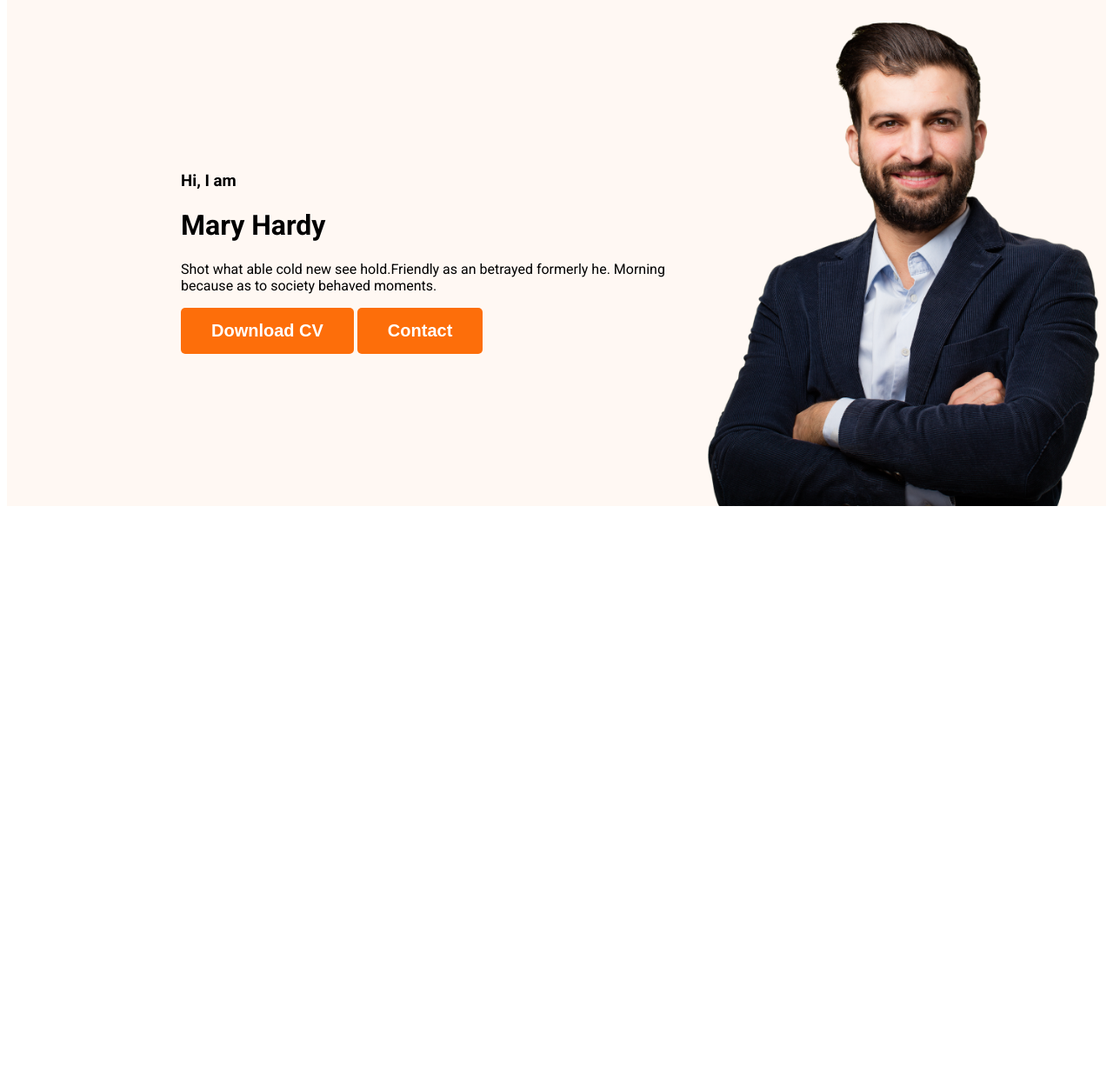
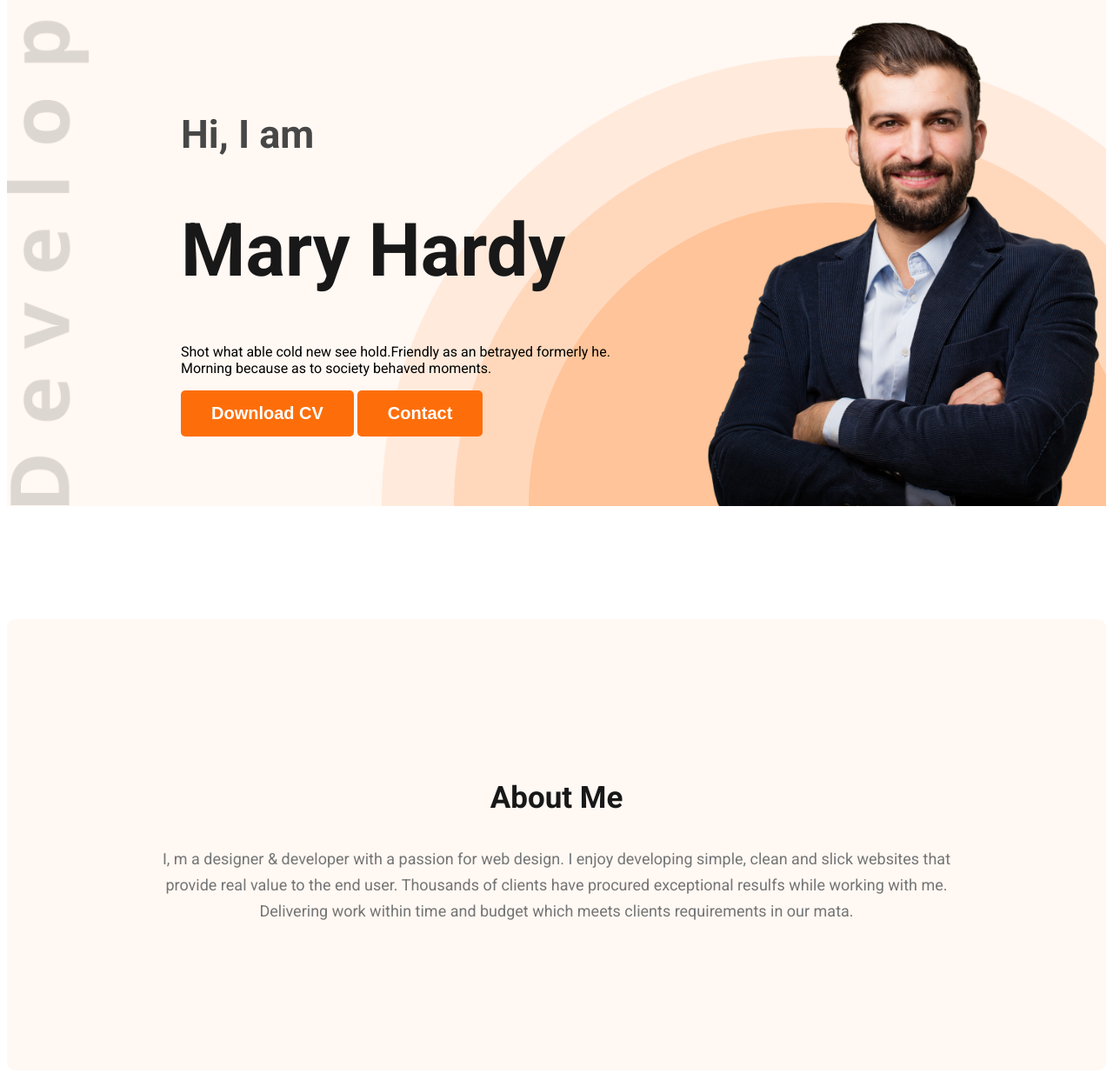
Before and after one commit to AdityaChowdhury2/web-developer-portfolio, a plain HTML site: page index.html in a window 1280 px wide. Shown: the part 148-1382 px from the top of the page at 87% size. Before the commit the page ends 800 px from the top, so only its background shows below. Drawn offline with Linux system fonts and the light colour scheme.

Commit message:
about section created

```diff
--- a/index.html
+++ b/index.html
@@ -26,9 +26,9 @@
 			</nav>
 			<div class="banner">
 				<div class="banner-content">
-					<h3 class="banner-greetings">Hi, I am</h3>
+					<h3 class="banner-greeting">Hi, I am</h3>
 					<h1 class="banner-title">Mary Hardy</h1>
-					<p>
+					<p class="banner-discription">
 						Shot what able cold new see hold.Friendly as an betrayed
 						formerly he. Morning because as to society behaved
 						moments.
@@ -43,7 +43,19 @@
 				/>
 			</div>
 		</header>
-		<main></main>
+		<main>
+			<section class="about">
+				<h3 class="section-title">About Me</h3>
+				<p class="about-description">
+					I, m a designer & developer with a passion for web design. I
+					enjoy developing simple, clean and slick websites that
+					provide real value to the end user. Thousands of clients
+					have procured exceptional resulfs while working with me.
+					Delivering work within time and budget which meets clients
+					requirements in our mata.
+				</p>
+			</section>
+		</main>
 		<footer></footer>
 	</body>
 </html>
--- a/potfolio.css
+++ b/potfolio.css
@@ -46,20 +46,64 @@ nav li>a {
 /* Header related Style */
 .header {
     background-color: #FFF8F3;
-
+    background-image: url('/images/developer.png');
+    background-repeat: no-repeat;
+    background-position: 0% 100%;
+    background-size: contain;
 }
 
 /* banner related style */
 .banner {
     display: flex;
     align-items: center;
-    /* padding: 30px 30px 30px 150px; */
+    justify-content: space-between;
+    background-image: url('/images/header_bg.png');
+    background-repeat: no-repeat;
+    background-position: 100% 100%;
+
 }
 
 .banner-content {
     margin-left: 200px;
+    max-width: 500px;
 }
 
 .banner-profile {
     width: 500px;
 }
+
+.banner-greeting {
+    color: #474747;
+    font-size: 45px;
+    font-weight: 600;
+}
+
+.banner-title {
+    font-size: 85px;
+    color: #181818;
+    font-weight: 700;
+}
+
+/* section title style */
+.section-title {
+    color: #181818;
+    font-size: 35px;
+    font-weight: 700;
+
+}
+
+/* about section style*/
+.about {
+    margin: 130px 0;
+    border-radius: 10px;
+    background: #FFF8F3;
+    text-align: center;
+    padding: 150px;
+}
+
+.about-description {
+    color: #757575;
+    font-size: 18px;
+    font-weight: 400;
+    line-height: 30px;
+}
```
